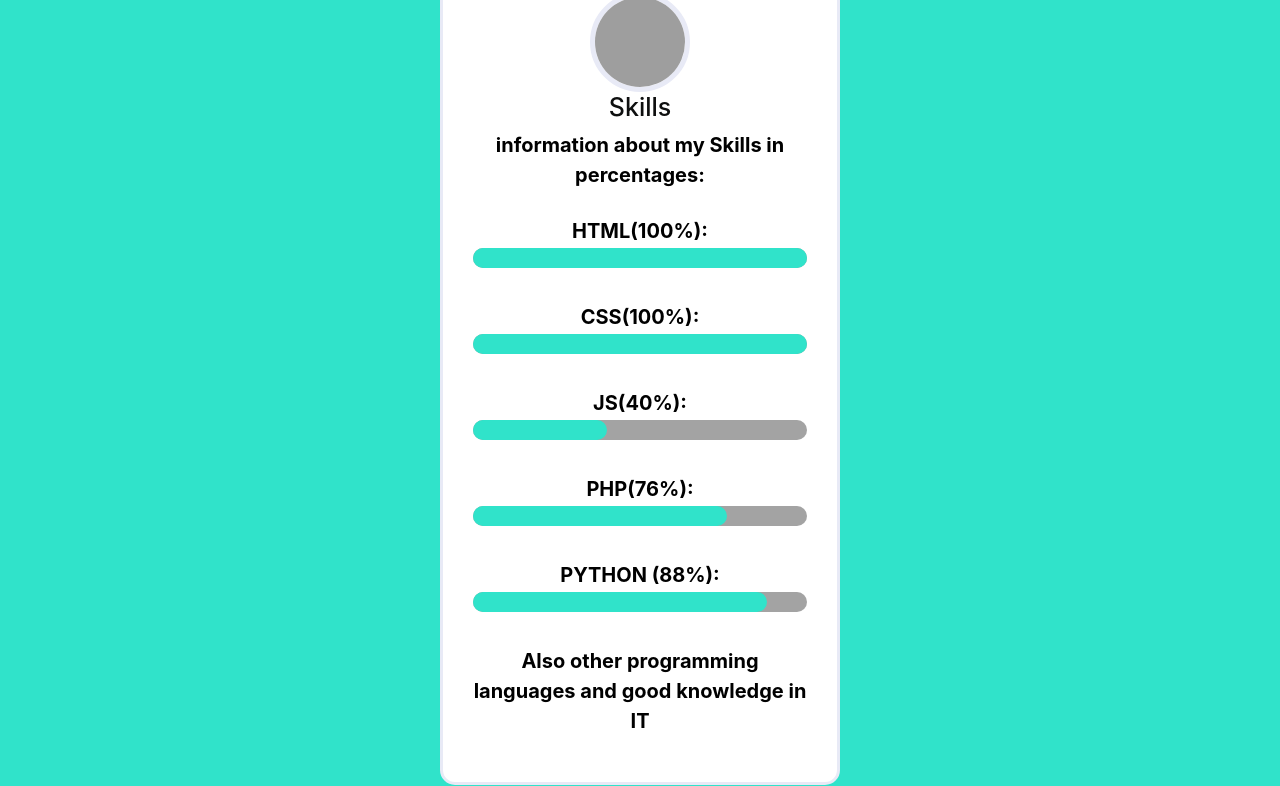
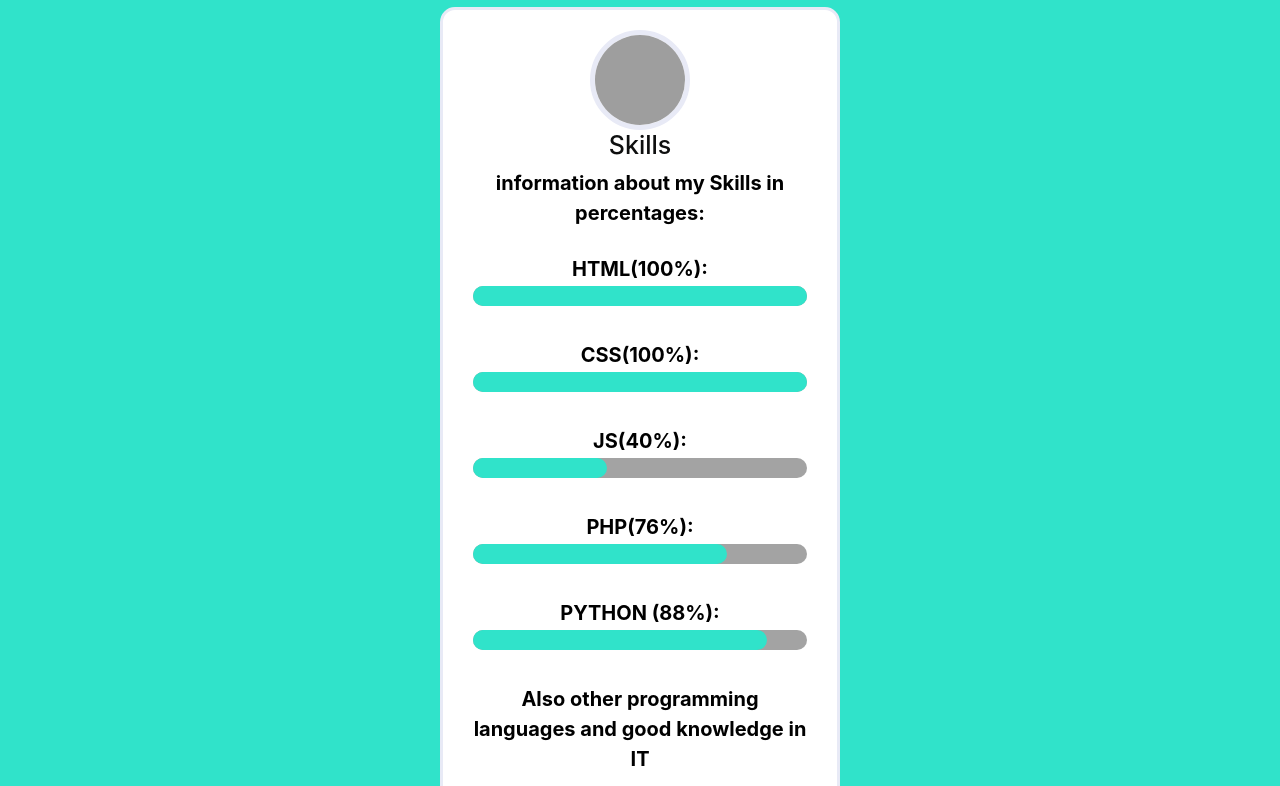
Before and after one commit to MohanRaj2001/mysite1, a plain HTML site: page skills.html in a window 1280 px wide. Shown: the part 97-883 px from the top of the page. Drawn offline with nearby package versions, Linux system fonts and the light colour scheme; grey boxes are pictures that could not be loaded; a web font is replaced by a local one.

Commit message:
Update about.css

```diff
--- a/css/about.css
+++ b/css/about.css
@@ -2,6 +2,7 @@ body {
     background-color:#30E3CA;
  margin: 0 auto;
  display: auto;
+    padding: 3% 15%;
  }
 
 #sectionTwo {
```
